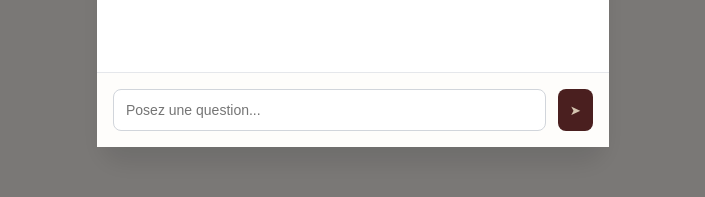
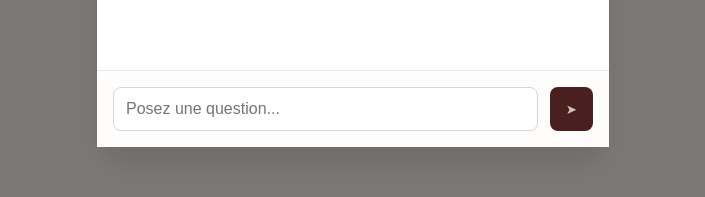
Before and after one commit to infomaligoioceane-dotcom/omconsulting-website, a Next.js app: page / in a window 1280 px wide. Both pictures are taken after a click on the button "UNE QUESTION ? DISCUTER AVEC NOTRE EXPERTE 💬". Shown: the part 553-750 px from the top of the page, without its empty margins (287-992 px from the left). Built offline with nearby package versions, Linux system fonts and the light colour scheme.

Commit message:
Update index.jsx

```diff
--- a/pages/index.jsx
+++ b/pages/index.jsx
@@ -364,7 +364,7 @@ export default function Home() {
       {/* Chat Modal */}
       {showChat && (
         <div style={{ position: 'fixed', inset: 0, zIndex: 50, backgroundColor: 'rgba(0,0,0,0.5)', display: 'flex', alignItems: isMobile ? 'flex-end' : 'center', justifyContent: 'center', padding: isMobile ? '0' : '1rem' }}>
-          <div style={{ backgroundColor: '#fff', borderRadius: isMobile ? '1.5rem 1.5rem 0 0' : '1.5rem', width: '100%', maxWidth: '512px', height: isMobile ? '85vh' : '600px', display: 'flex', flexDirection: 'column', boxShadow: '0 20px 25px -5px rgba(0, 0, 0, 0.1)' }}>
+          <div style={{ backgroundColor: '#fff', borderRadius: isMobile ? '1.5rem 1.5rem 0 0' : '1.5rem', width: '100%', maxWidth: '512px', height: isMobile ? '60vh' : '600px', display: 'flex', flexDirection: 'column', boxShadow: '0 20px 25px -5px rgba(0, 0, 0, 0.1)' }}>
             <div style={{ padding: '1.5rem', borderBottom: '1px solid #e5e7eb', backgroundColor: '#F5F1ED', borderRadius: isMobile ? '1.5rem 1.5rem 0 0' : '1.5rem 1.5rem 0 0' }}>
               <div style={{ display: 'flex', alignItems: 'center', justifyContent: 'space-between' }}>
                 <h2 style={{ fontSize: '1.5rem', fontWeight: '300', color: '#4A1F1F' }}>Votre Experte Mode</h2>
@@ -435,20 +435,20 @@ export default function Home() {
                 </button>
               </div>
             ) : (
-              <div style={{ padding: '1rem', borderTop: '1px solid #e5e7eb', backgroundColor: '#FEFDFB', display: 'flex', gap: '0.75rem' }}>
+              <div style={{ padding: '1rem', borderTop: '1px solid #e5e7eb', backgroundColor: '#FEFDFB', display: 'flex', gap: '0.75rem', position: isMobile ? 'sticky' : 'relative', bottom: 0 }}>
                 <input
                   type="text"
                   placeholder="Posez une question..."
                   value={inputValue}
                   onChange={(e) => setInputValue(e.target.value)}
                   onKeyPress={(e) => e.key === 'Enter' && handleSendMessage()}
-                  style={{ flex: 1, padding: '0.75rem', border: '1px solid #d1d5db', borderRadius: '0.5rem', outline: 'none', fontSize: '0.875rem' }}
+                  style={{ flex: 1, padding: '0.75rem', border: '1px solid #d1d5db', borderRadius: '0.5rem', outline: 'none', fontSize: '16px' }}
                   disabled={loading}
                 />
                 <button
                   onClick={handleSendMessage}
                   disabled={loading}
-                  style={{ padding: '0.75rem', borderRadius: '0.5rem', backgroundColor: '#4A1F1F', color: '#D4C4B0', cursor: 'pointer', border: 'none' }}
+                  style={{ padding: '0.75rem 1rem', borderRadius: '0.5rem', backgroundColor: '#4A1F1F', color: '#D4C4B0', cursor: 'pointer', border: 'none', flexShrink: 0 }}
                 >
                   ➤
                 </button>
```
